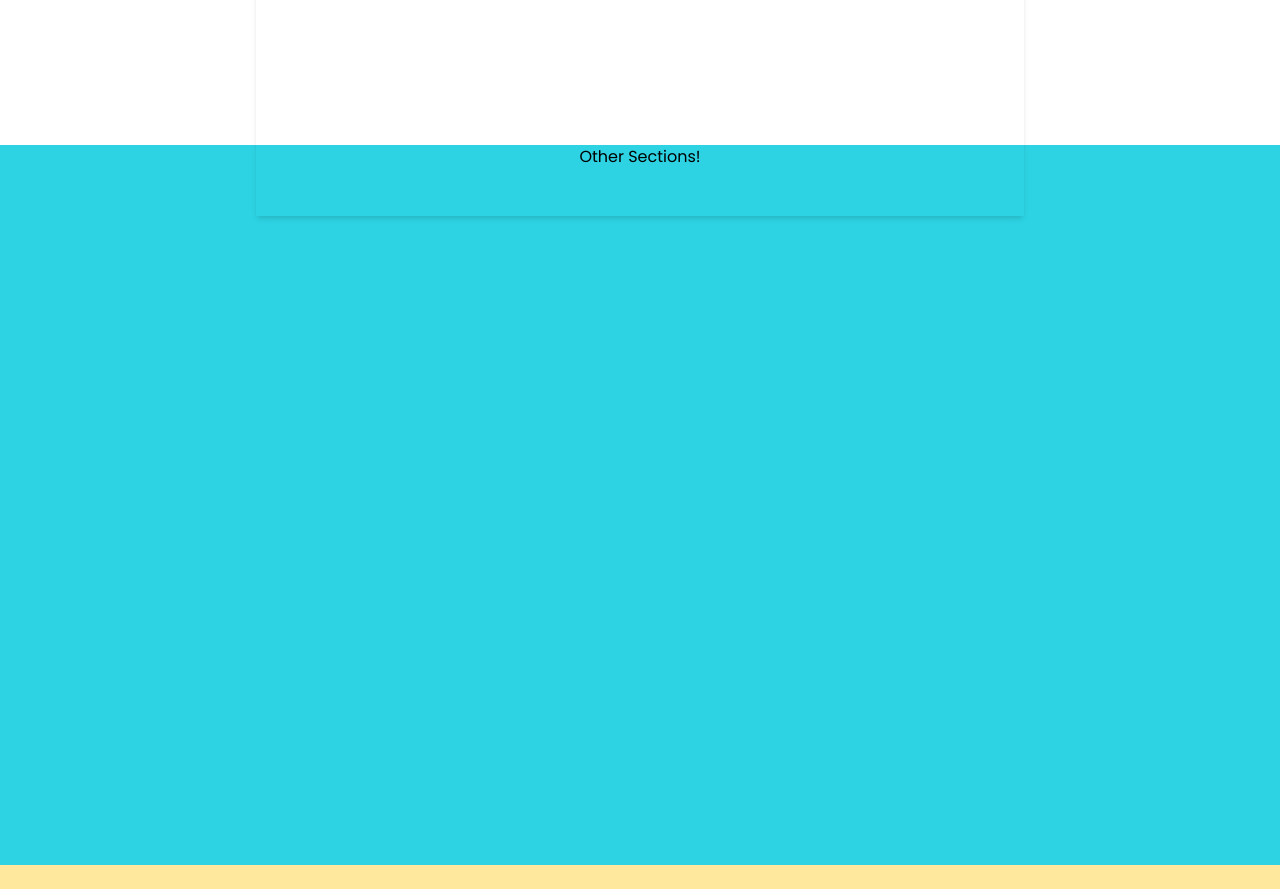
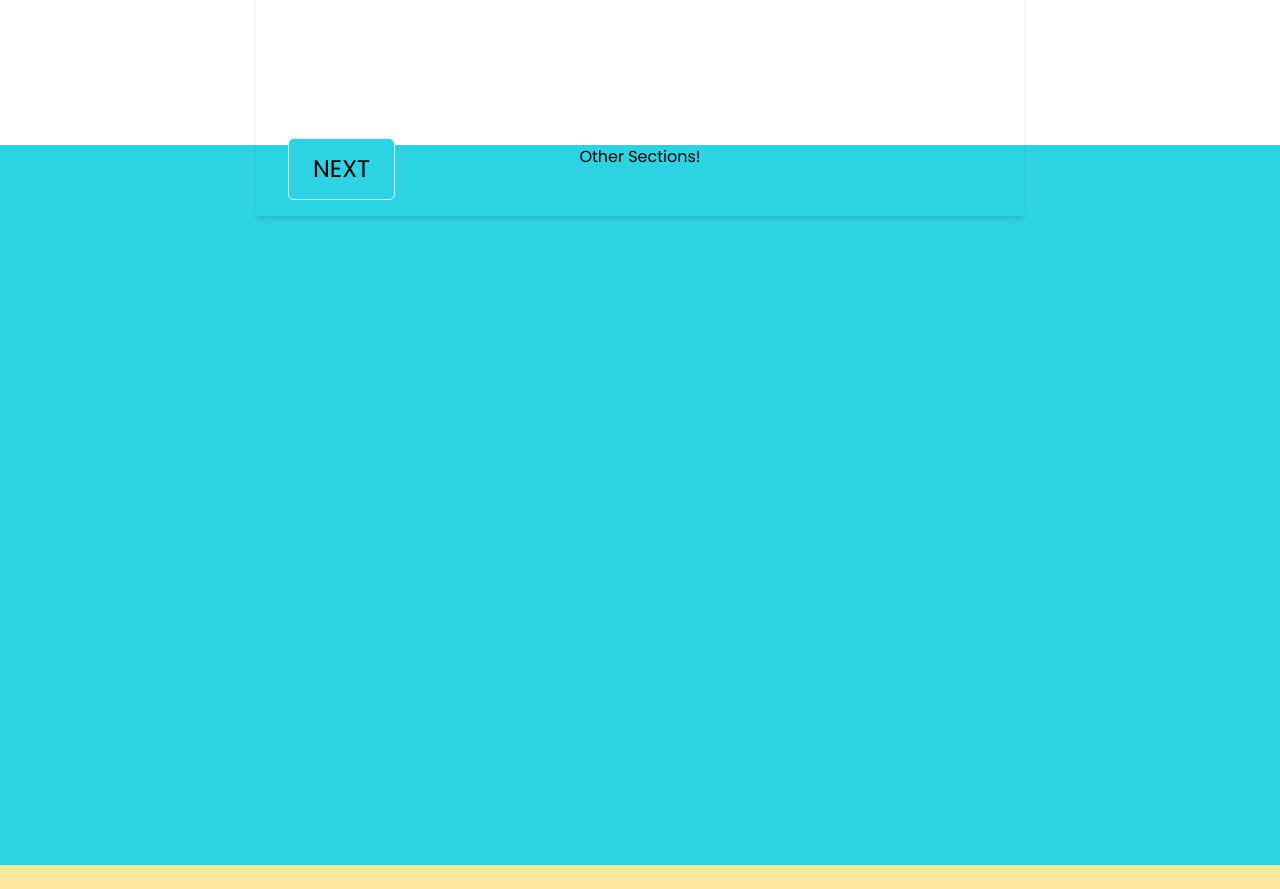
Before and after one commit to AllanSaleh/capstone-project-online-healing, a React (Create React App) app: page / in a window 1280 px wide. Shown: the part 4200-5089 px from the top of the page. Built offline with nearby package versions, Linux system fonts and the light colour scheme.

Commit message:
added next button to Booking

```diff
--- a/src/Components/BookingPages/Booking.jsx
+++ b/src/Components/BookingPages/Booking.jsx
@@ -28,6 +28,10 @@ const Booking = () => (
 
     <div className="relative h-2/3 max-w-3xl my-16 mx-auto px-8 py-4 shadow-md">
       <QuestionComponent question={questionData.question} choices={questionData.choices} />
+
+      <button className="absolute bottom-4 left-8 uppercase bg-blue-dark px-6 py-3 text-subtitle rounded-md border hover:bg-transparent hover:border-blue-dark hover:text-blue-dark transition duration-300">
+        next
+      </button>
     </div>
   </div>
 );
```
